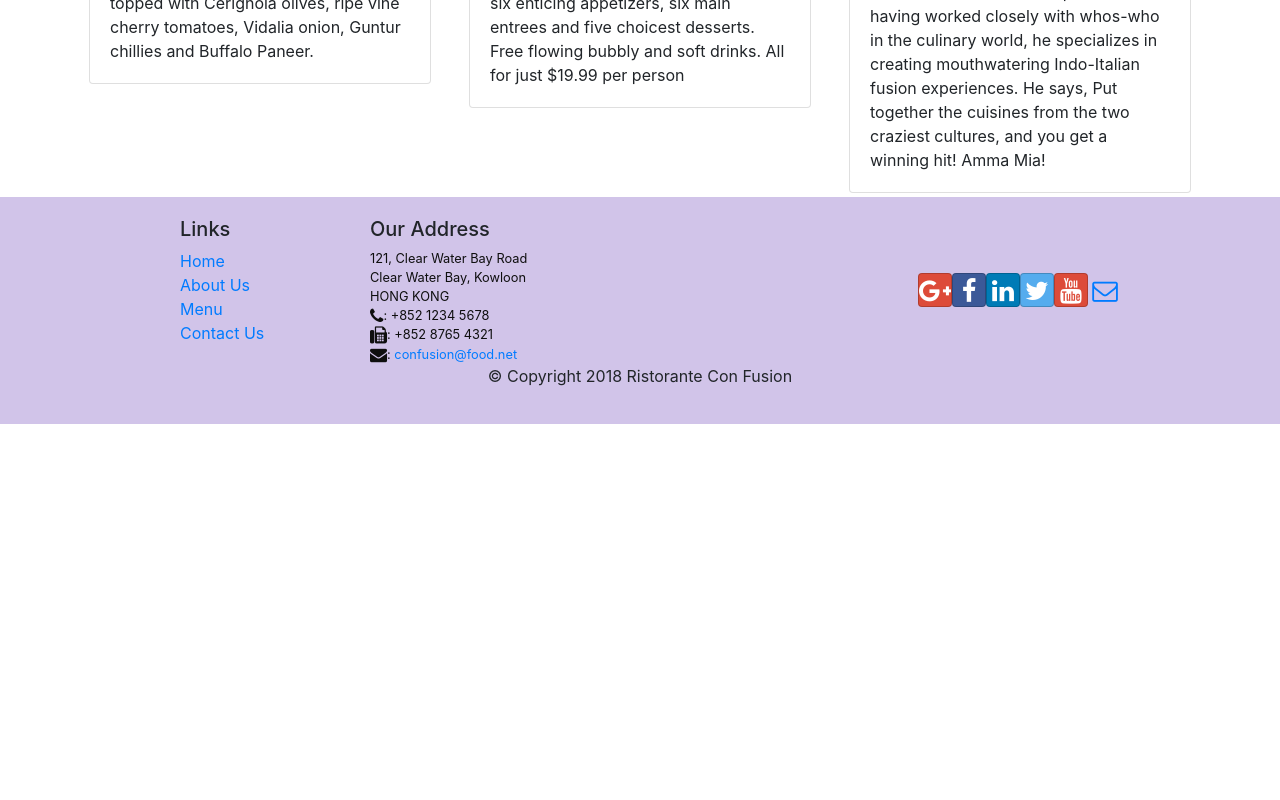
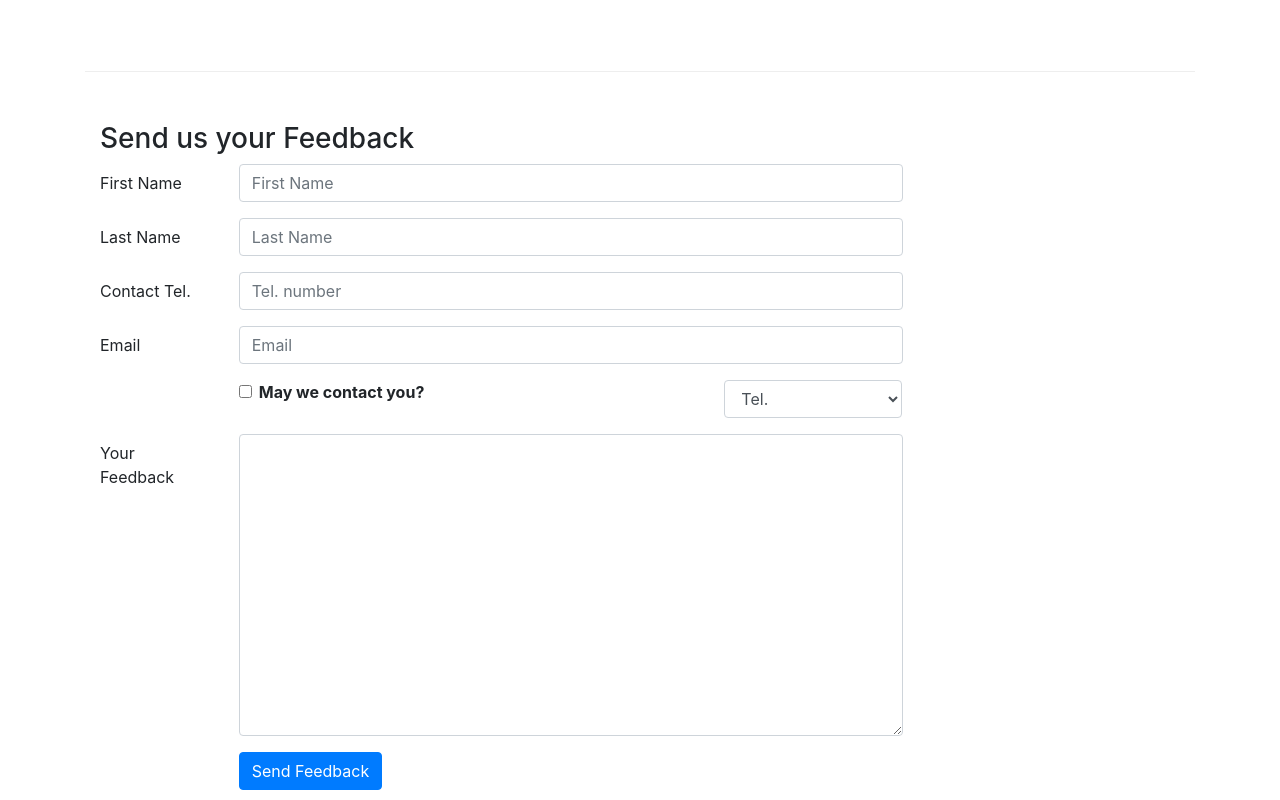
Before and after one commit to ratandheeraj/react-coursera, a React (Create React App) app: page /Ristorante-con-Fusion/contactus in a window 1280 px wide. Before the commit this address led to /home. Shown: the part 800-1600 px from the top of the page. Before the commit the page ends 1224 px from the top, so only its background shows below. Built offline with nearby package versions, Linux system fonts and the light colour scheme.

Commit message:
added controlled form

```diff
--- a/src/App.js
+++ b/src/App.js
@@ -6,7 +6,7 @@
 class App extends Component {
   render() {
     return (
-      <BrowserRouter>
+      <BrowserRouter basename="/Ristorante-con-Fusion">
         <div>
           <Main />
         </div>
--- a/src/components/ContactComponent.js
+++ b/src/components/ContactComponent.js
@@ -1,8 +1,50 @@
-import React from "react";
-import { Breadcrumb, BreadcrumbItem } from "reactstrap";
+import React, { Component } from "react";
+import {
+  Breadcrumb,
+  BreadcrumbItem,
+  Button,
+  Form,
+  FormGroup,
+  Label,
+  Input,
+  Col,
+} from "reactstrap";
 import { Link } from "react-router-dom";
 
-function Contact(props) {
+class Contact extends Component {
+  constructor(props) {
+    super(props);
+
+    this.state = {
+      firstname: "",
+      lastname: "",
+      telnum: "",
+      email: "",
+      agree: false,
+      contactType: "Tel.",
+      message: "",
+    };
+
+    this.handleInputChange = this.handleInputChange.bind(this);
+    this.handleSubmit = this.handleSubmit.bind(this);
+  }
+
+  handleInputChange(event) {
+    const target = event.target;
+    const value = target.type === "checkbox" ? target.checked : target.value;
+    const name = target.name;
+
+    this.setState({
+      [name]: value,
+    });
+  }
+
+  handleSubmit(event) {
+    console.log("Current State is: " + JSON.stringify(this.state));
+    alert("Current State is: " + JSON.stringify(this.state));
+    event.preventDefault();
+  }
+  render() {
     return (
       <div className="container">
         <div className="row">
@@ -67,8 +109,127 @@
             </div>
           </div>
         </div>
+        <div className="row row-content">
+          <div className="col-12">
+            <h3>Send us your Feedback</h3>
+          </div>
+          <div className="col-12 col-md-9">
+            <Form onSubmit={this.handleSubmit}>
+              <FormGroup row>
+                <Label htmlFor="firstname" md={2}>
+                  First Name
+                </Label>
+                <Col md={10}>
+                  <Input
+                    type="text"
+                    id="firstname"
+                    name="firstname"
+                    placeholder="First Name"
+                    value={this.state.firstname}
+                    onChange={this.handleInputChange}
+                    required
+                  />
+                </Col>
+              </FormGroup>
+              <FormGroup row>
+                <Label htmlFor="lastname" md={2}>
+                  Last Name
+                </Label>
+                <Col md={10}>
+                  <Input
+                    type="text"
+                    id="lastname"
+                    name="lastname"
+                    placeholder="Last Name"
+                    value={this.state.lastname}
+                    onChange={this.handleInputChange}
+                  />
+                </Col>
+              </FormGroup>
+              <FormGroup row>
+                <Label htmlFor="telnum" md={2}>
+                  Contact Tel.
+                </Label>
+                <Col md={10}>
+                  <Input
+                    type="tel"
+                    id="telnum"
+                    name="telnum"
+                    placeholder="Tel. number"
+                    value={this.state.telnum}
+                    onChange={this.handleInputChange}
+                  />
+                </Col>
+              </FormGroup>
+              <FormGroup row>
+                <Label htmlFor="email" md={2}>
+                  Email
+                </Label>
+                <Col md={10}>
+                  <Input
+                    type="email"
+                    id="email"
+                    name="email"
+                    placeholder="Email"
+                    value={this.state.email}
+                    onChange={this.handleInputChange}
+                  />
+                </Col>
+              </FormGroup>
+              <FormGroup row>
+                <Col md={{ size: 6, offset: 2 }}>
+                  <FormGroup check>
+                    <Label check>
+                      <Input
+                        type="checkbox"
+                        name="agree"
+                        checked={this.state.agree}
+                        onChange={this.handleInputChange}
+                      />{" "}
+                      <strong>May we contact you?</strong>
+                    </Label>
+                  </FormGroup>
+                </Col>
+                <Col md={{ size: 3, offset: 1 }}>
+                  <Input
+                    type="select"
+                    name="contactType"
+                    value={this.state.contactType}
+                    onChange={this.handleInputChange}
+                  >
+                    <option>Tel.</option>
+                    <option>Email</option>
+                  </Input>
+                </Col>
+              </FormGroup>
+              <FormGroup row>
+                <Label htmlFor="message" md={2}>
+                  Your Feedback
+                </Label>
+                <Col md={10}>
+                  <Input
+                    type="textarea"
+                    id="message"
+                    name="message"
+                    rows="12"
+                    value={this.state.message}
+                    onChange={this.handleInputChange}
+                  ></Input>
+                </Col>
+              </FormGroup>
+              <FormGroup row>
+                <Col md={{ size: 10, offset: 2 }}>
+                  <Button type="submit" color="primary">
+                    Send Feedback
+                  </Button>
+                </Col>
+              </FormGroup>
+            </Form>
+          </div>
+        </div>
       </div>
     );
   }
+}
 
 export default Contact;
--- a/src/components/HeaderComponent.js
+++ b/src/components/HeaderComponent.js
@@ -33,9 +33,9 @@
         <Navbar dark expand="md">
           <div className="container">
             <NavbarToggler onClick={this.toggleNav} />
-            <NavbarBrand className="mr-auto" href="/">
+            <NavbarBrand className="mr-auto" href="#">
               <img
-                src="assets/images/logo.png"
+                src={"/assets/images/logo.png"}
                 height="30"
                 width="41"
                 alt="Ristorante Con Fusion"
```
Also changed, not shown: package.json (+7 -1 lines), 1 other file (tests, documents, lock files or other folders). Lines whose indentation alone changed are shown as unchanged.
